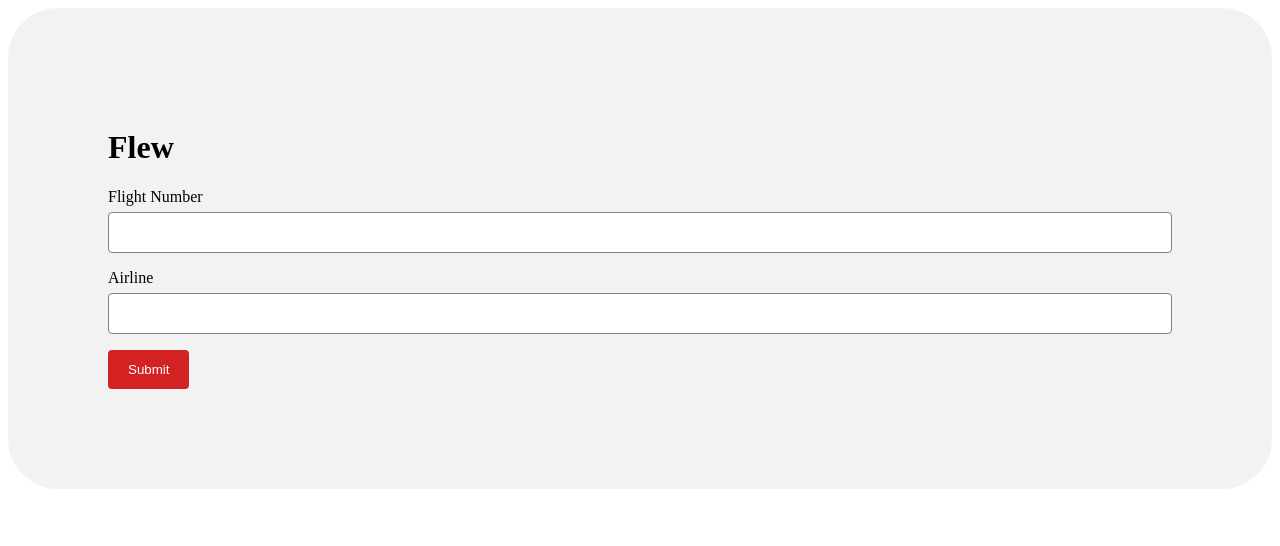
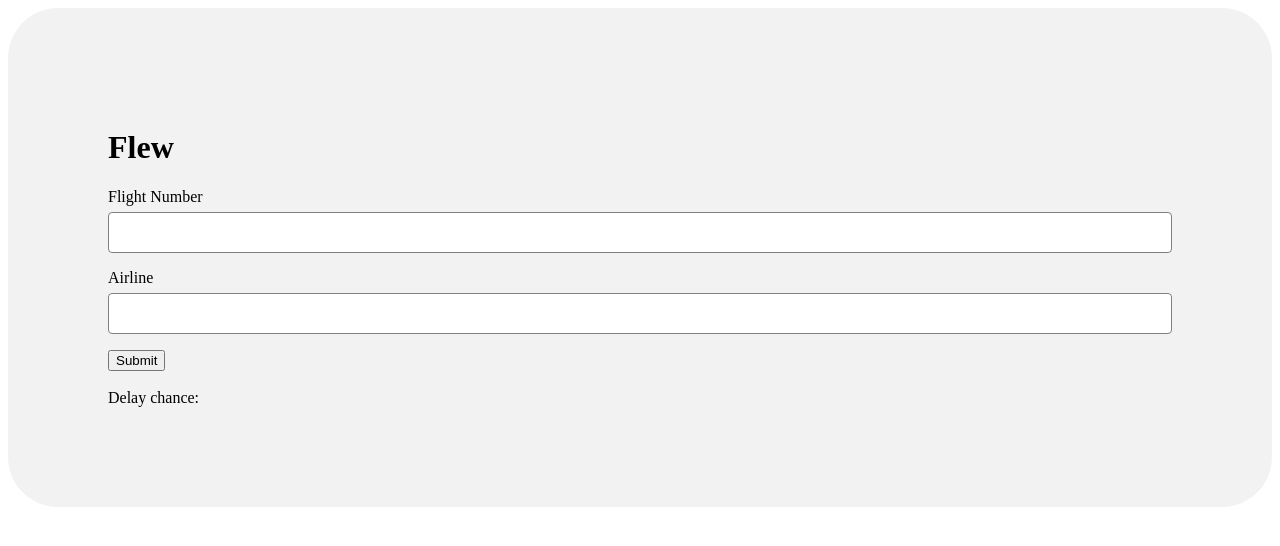
Before and after one commit to Anthulhu/Flight-Fanatics-Project, a Flask app: template Andrew/Testing/Flask/templates/index.html in a window 1280 px wide. Shown: the top 546 px of the page. Run offline with Flask 2, Linux system fonts and the light colour scheme; the template is opened without the code that fills it, so the values that code supplies are empty.

Commit message:
Update index.html

```diff
--- a/Andrew/Testing/Flask/templates/index.html
+++ b/Andrew/Testing/Flask/templates/index.html
@@ -1,5 +1,11 @@
 <!doctype html>
 <html>
+    <script>
+        function rando() {
+            document.getElementById("chance").innerHTML = Math.floor(Math.random() * 95) + 5;
+        }
+    </script>
+
     <head>
         <title>{{ title }} - Flew</title>
         <link rel="stylesheet" type="text/css" href="{{ url_for('static', filename='css/flight_styles.css') }}" />
@@ -14,7 +20,13 @@
             <label for="airline">Airline</label>
             <input type="text" id="airline" name="airline">
 
-            <input type="submit" value="Submit">
+            <input type="button" onclick="rando()" value="Submit"></br></br>
+
+            <label type="text" id="output" name="output">Delay chance: </label>
+            <label type="text" id="chance" name="output"></label>
+
          </form>
      </div>
+
+
 </html>
```
